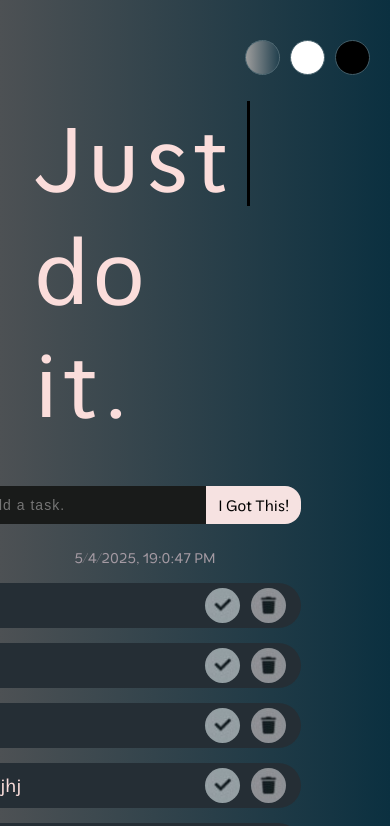
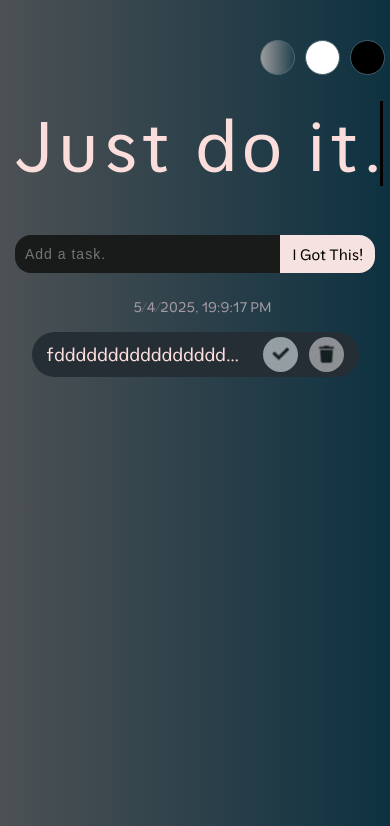
Before and after one commit to NikolayMishaev/Just-do-it-react, a React (Vite) app: page / in a window 390 px wide. Shown: the top 826 px of the page. Built offline with nearby package versions, Linux system fonts and the light colour scheme; data requests are answered from the project's data file.

Commit message:
feat: настроен адаптив для мобильной версии

```diff
--- a/src/DB/db.json
+++ b/src/DB/db.json
@@ -2,144 +2,18 @@
   "settings": [
     {
       "theme": "grey",
-      "page": 2,
+      "page": 1,
       "countTasksOnPage": 10,
-      "appID": 707,
+      "appID": 750,
       "id": "123"
     }
   ],
   "tasks": [
     {
-      "id": "686",
-      "text": "ty",
-      "date": "5/4/2025, 19:0:1 PM",
-      "dateInSeconds": 1743868801174,
-      "isComplete": false
-    },
-    {
-      "id": "687",
-      "text": "ty",
-      "date": "5/4/2025, 19:0:1 PM",
-      "dateInSeconds": 1743868801326,
-      "isComplete": true
-    },
-    {
-      "id": "688",
-      "text": "ty",
-      "date": "5/4/2025, 19:0:1 PM",
-      "dateInSeconds": 1743868801470,
-      "isComplete": true
-    },
-    {
-      "id": "689",
-      "text": "hjhj",
-      "date": "5/4/2025, 19:0:8 PM",
-      "dateInSeconds": 1743868808406,
-      "isComplete": false
-    },
-    {
-      "id": "690",
-      "text": "hjhj",
-      "date": "5/4/2025, 19:0:8 PM",
-      "dateInSeconds": 1743868808566,
-      "isComplete": false
-    },
-    {
-      "id": "691",
-      "text": "hjhj",
-      "date": "5/4/2025, 19:0:8 PM",
-      "dateInSeconds": 1743868808702,
-      "isComplete": false
-    },
-    {
-      "id": "692",
-      "text": "j",
-      "date": "5/4/2025, 19:0:21 PM",
-      "dateInSeconds": 1743868821790,
-      "isComplete": false
-    },
-    {
-      "id": "693",
-      "text": "j",
-      "date": "5/4/2025, 19:0:22 PM",
-      "dateInSeconds": 1743868822086,
-      "isComplete": false
-    },
-    {
-      "id": "694",
-      "text": "j",
-      "date": "5/4/2025, 19:0:22 PM",
-      "dateInSeconds": 1743868822246,
-      "isComplete": false
-    },
-    {
-      "id": "695",
-      "text": "j",
-      "date": "5/4/2025, 19:0:22 PM",
-      "dateInSeconds": 1743868822414,
-      "isComplete": false
-    },
-    {
-      "id": "696",
-      "text": "j",
-      "date": "5/4/2025, 19:0:22 PM",
-      "dateInSeconds": 1743868822606,
-      "isComplete": false
-    },
-    {
-      "id": "698",
-      "text": "j",
-      "date": "5/4/2025, 19:0:22 PM",
-      "dateInSeconds": 1743868822982,
-      "isComplete": false
-    },
-    {
-      "id": "699",
-      "text": "f",
-      "date": "5/4/2025, 19:0:45 PM",
-      "dateInSeconds": 1743868845590,
-      "isComplete": false
-    },
-    {
-      "id": "700",
-      "text": "f",
-      "date": "5/4/2025, 19:0:46 PM",
-      "dateInSeconds": 1743868846078,
-      "isComplete": false
-    },
-    {
-      "id": "701",
-      "text": "f",
-      "date": "5/4/2025, 19:0:46 PM",
-      "dateInSeconds": 1743868846294,
-      "isComplete": false
-    },
-    {
-      "id": "702",
-      "text": "f",
-      "date": "5/4/2025, 19:0:46 PM",
-      "dateInSeconds": 1743868846486,
-      "isComplete": false
-    },
-    {
-      "id": "703",
-      "text": "f",
-      "date": "5/4/2025, 19:0:46 PM",
-      "dateInSeconds": 1743868846678,
-      "isComplete": false
-    },
-    {
-      "id": "704",
-      "text": "f",
-      "date": "5/4/2025, 19:0:46 PM",
-      "dateInSeconds": 1743868846958,
-      "isComplete": false
-    },
-    {
-      "id": "705",
-      "text": "f",
-      "date": "5/4/2025, 19:0:47 PM",
-      "dateInSeconds": 1743868847278,
+      "id": "749",
+      "text": "fddddddddddddddddddddddddddddddddddddddd",
+      "date": "5/4/2025, 19:9:17 PM",
+      "dateInSeconds": 1743869357674,
       "isComplete": false
     }
   ]
--- a/src/components/App/App.css
+++ b/src/components/App/App.css
@@ -4,6 +4,7 @@
     position: relative;
     display: flex;
     justify-content: center;
+    min-width: 405px;
     min-height: 100vh;
     background-image: linear-gradient(to right, rgb(77, 81, 84), rgb(11, 48, 64));
     font-family: 'Moderustic', 'Arial', sans-serif;
@@ -102,7 +103,7 @@
     width: 327px;
     margin: 0 auto;
     padding-right: 15px;
-    min-height: 420px;
+    min-height: 600px;
 }
 
 
@@ -275,3 +276,37 @@
 .display-none {
     display: none;
 }
+
+@media (max-width: 900px) {
+    .task-manager {
+        padding-right: 0;
+    }
+
+}
+
+@media (max-width: 700px) {
+    .task-manager__title {
+        font-size: 14vw;
+    }
+    .task-manager__line {
+        height: 17vw;
+    }
+}
+
+@media (max-width: 500px) {
+    .task-manager {
+        width: 100%;
+        padding: 12vh 15px;
+    }
+    .task-manager__title {
+        padding: 0;
+        font-size: 70px;
+        display: flex;
+        justify-content: center;
+    }
+    .task-manager__line {
+        position: relative;
+        right: 7px;
+        height: 85px;
+    }
+}
```
